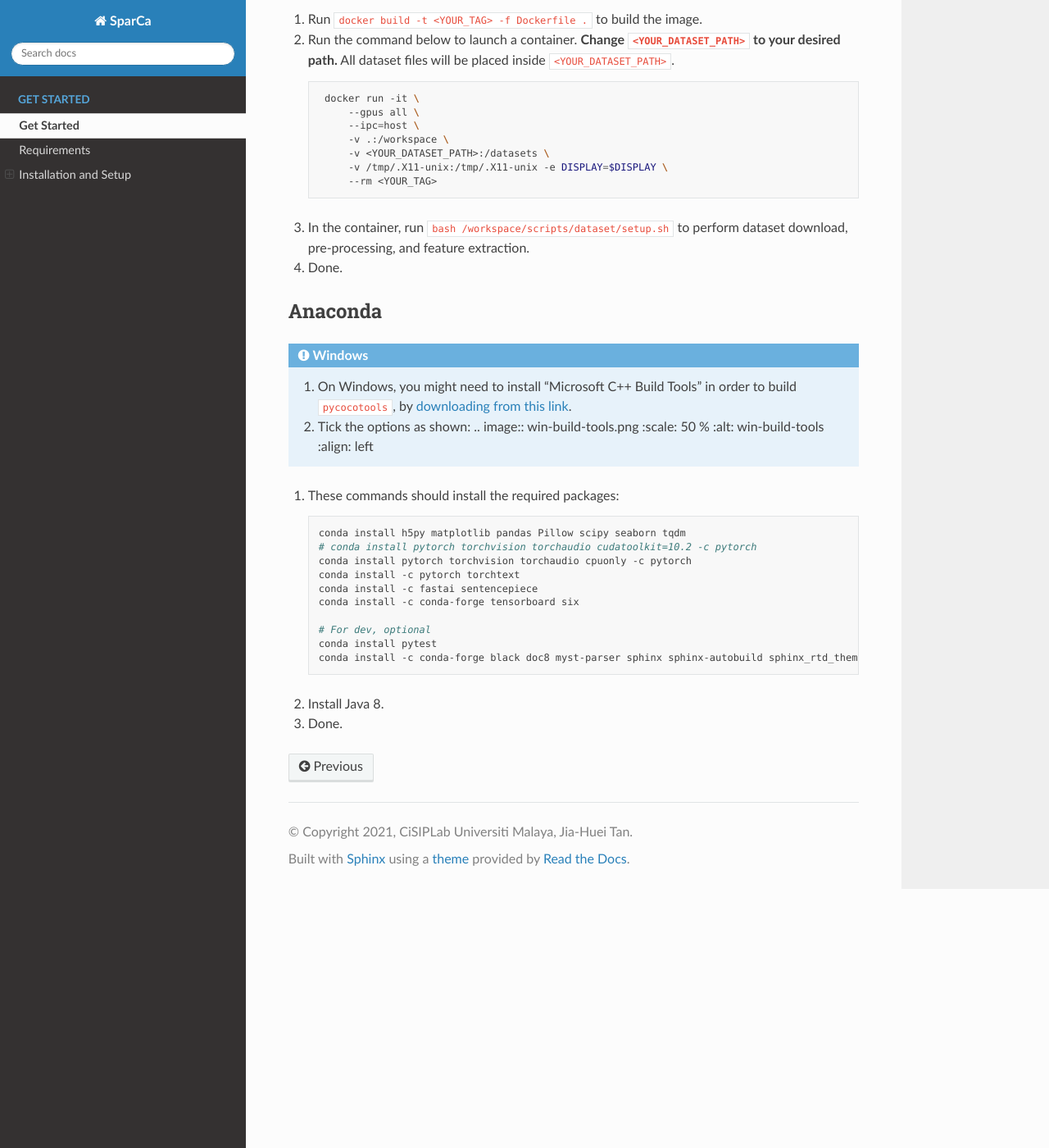
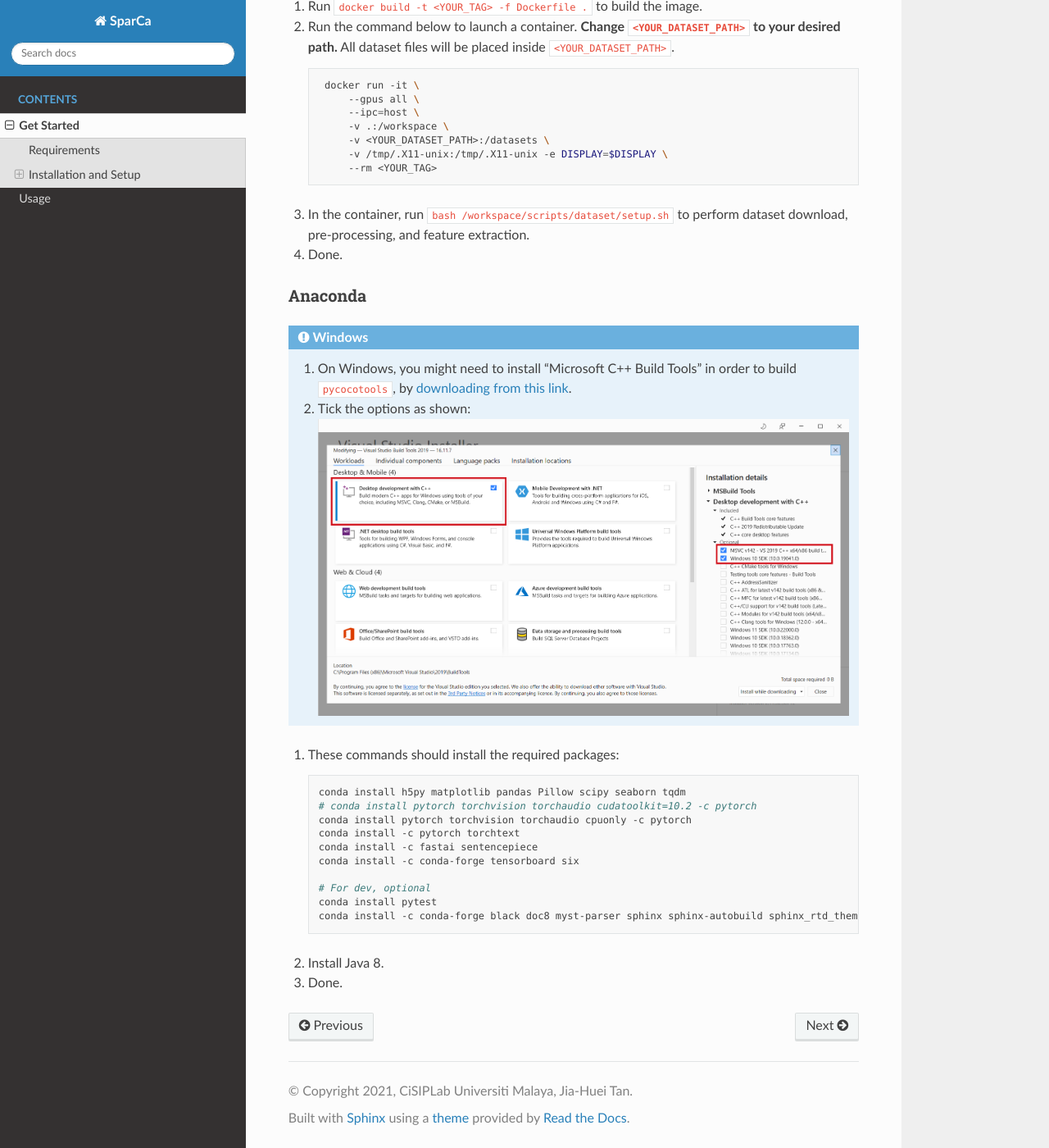
Before and after one commit to jiahuei/sparse-image-captioning, a Sphinx documentation site: the page built from docs/get_started.md, in a window 1280 px wide and 1400 px high, scrolled down 719 px. Shown: the whole window at 82% size. Built offline with Sphinx 7.4.7 and the Read the Docs theme 2.0.0, drawn with Linux system fonts in a browser that asks for light colours.

Commit message:
update docs: add `usage.md`

````diff
--- a/docs/get_started.md
+++ b/docs/get_started.md
@@ -1,6 +1,6 @@
 # Get Started
 
-# Requirements
+## Requirements
 
 The main requirements for `sparse_caption` are as follows:
 
@@ -16,9 +16,9 @@ The exact dependency versions that are tested can be found in `requirements_dev_
 ```
 
 
-# Installation and Setup
+## Installation and Setup
 
-## Docker
+### Docker
 Setup using Docker is the most convenient.
 
 1. Run `docker build -t <YOUR_TAG> -f Dockerfile .` to build the image.
@@ -35,17 +35,14 @@ Setup using Docker is the most convenient.
 3. In the container, run `bash /workspace/scripts/dataset/setup.sh` to perform dataset download, pre-processing, and feature extraction.
 4. Done.
 
-## Anaconda
+### Anaconda
 
 ```{admonition} Windows
 1. On Windows, you might need to install "Microsoft C++ Build Tools" in order to build `pycocotools`,
 by [downloading from this link](https://visualstudio.microsoft.com/visual-cpp-build-tools/).
 
 2. Tick the options as shown:
-    .. image:: win-build-tools.png
-    :scale: 50 %
-    :alt: win-build-tools
-    :align: left
+    ![win-build-tools](win-build-tools.png)
 ```
 
 1. These commands should install the required packages:
--- a/docs/index.rst
+++ b/docs/index.rst
@@ -9,9 +9,10 @@ Welcome to SparCa's documentation!
 
 .. toctree::
    :maxdepth: 2
-   :caption: Get Started
+   :caption: Contents
 
    get_started.md
+   usage.md
 
 
 
````
Also changed, not shown: docs/usage.md (added, +78 -0 lines).
